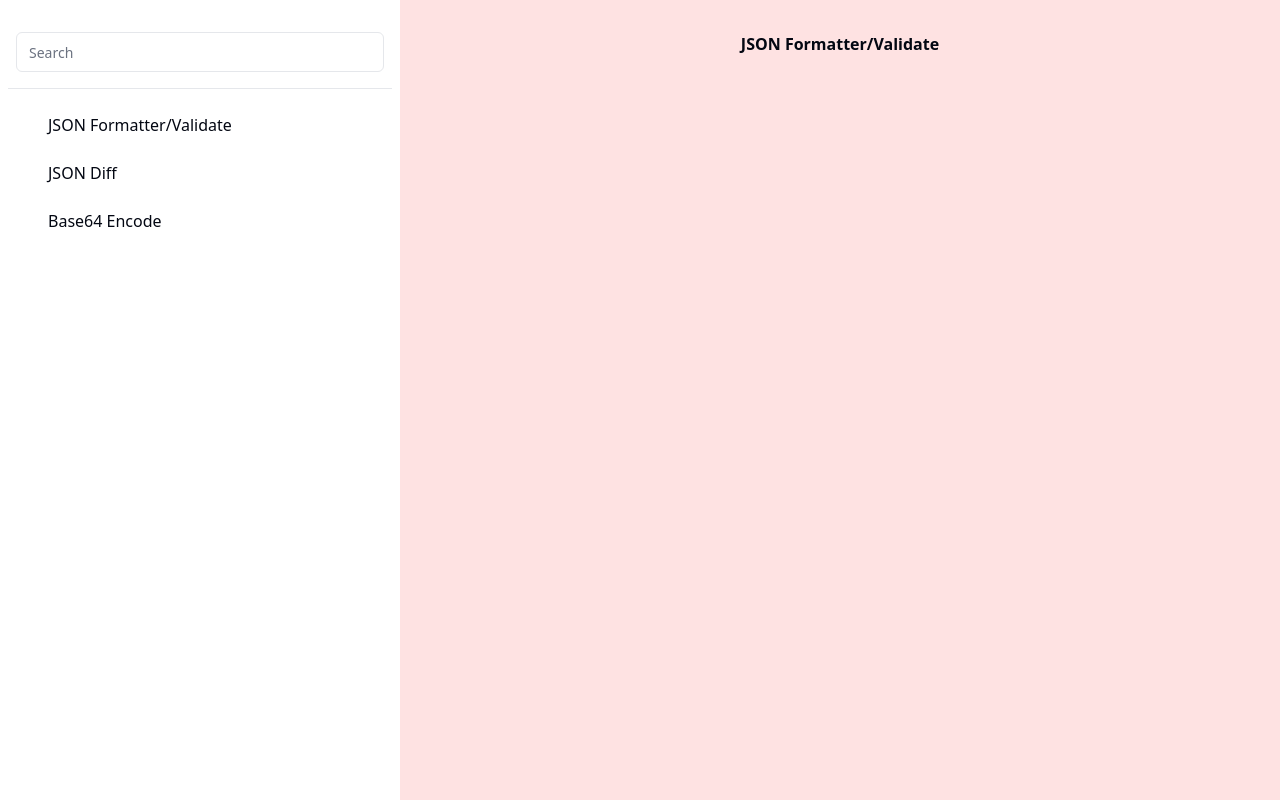
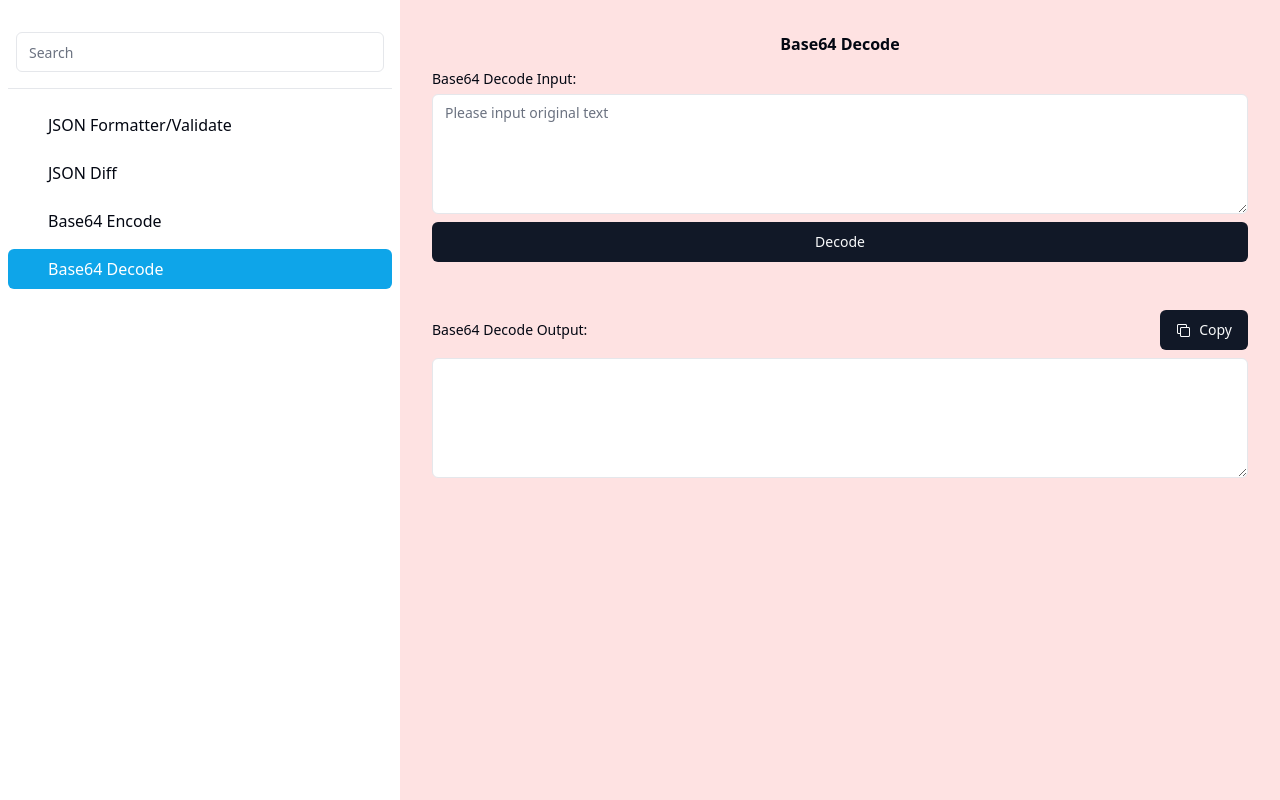
Before and after one commit to Talljack/dev-utils, a React (Vite) app: page /utils/base64-decode in a window 1280 px wide. Built offline with nearby package versions, Linux system fonts and the light colour scheme; what monaco-editor would draw is missing.

Commit message:
chore: base64 decode

```diff
--- a/src/constant.tsx
+++ b/src/constant.tsx
@@ -1,3 +1,4 @@
+import UtilBase64Decode from '@/pages/utils/Base64Decode'
 import UtilBase64Encode from '@/pages/utils/Base64Encode'
 import UtilJsonDiff from '@/pages/utils/JsonDiff'
 import UtilJsonFormatter from '@/pages/utils/JsonFormatter'
@@ -18,11 +19,17 @@ export const utilMap: UtilItem[] = [
     name: 'Base64 Encode',
     path: '/utils/base64-encode',
     paramId: 'base64-encode'
+  },
+  {
+    name: 'Base64 Decode',
+    path: '/utils/base64-decode',
+    paramId: 'base64-decode'
   }
 ]
 
 export const utilsIdPageMap = {
   'json-formatter': <UtilJsonFormatter />,
   'json-diff': <UtilJsonDiff />,
-  'base64-encode': <UtilBase64Encode />
+  'base64-encode': <UtilBase64Encode />,
+  'base64-decode': <UtilBase64Decode />
 }
--- /dev/null
+++ b/src/pages/utils/Base64Decode.tsx
@@ -0,0 +1,48 @@
+import Copy from '@/components/common/Copy'
+import { Button } from '@/components/ui/button'
+import { Label } from '@/components/ui/label'
+import { Textarea } from '@/components/ui/textarea'
+import type { FC } from 'react'
+import React, { useState } from 'react'
+
+const Base64Decode: FC = () => {
+  const [input, setInput] = useState('')
+  const [result, setResult] = useState('')
+
+  const handleInput = (e: React.ChangeEvent<HTMLTextAreaElement>) => {
+    setInput(e.target.value)
+  }
+
+  const decode = () => {
+    const decoded = atob(input)
+    setResult(decoded)
+  }
+
+  return (
+    <div className="flex flex-col">
+      <div className="grid w-full gap-2 py-4">
+        <Label>Base64 Decode Input:</Label>
+        <Textarea
+          className="min-h-[120px]"
+          placeholder="Please input original text"
+          onChange={handleInput}
+        />
+        <Button onClick={decode}>Decode</Button>
+      </div>
+      <div className="result mt-8">
+        <div className="mb-2 flex items-center justify-between">
+          <Label>Base64 Decode Output:</Label>
+          <Copy
+            value={result}
+            buttonProps={{
+              variant: 'default'
+            }}
+          />
+        </div>
+        <Textarea value={result} readOnly className="min-h-[120px]" />
+      </div>
+    </div>
+  )
+}
+
+export default Base64Decode
```
